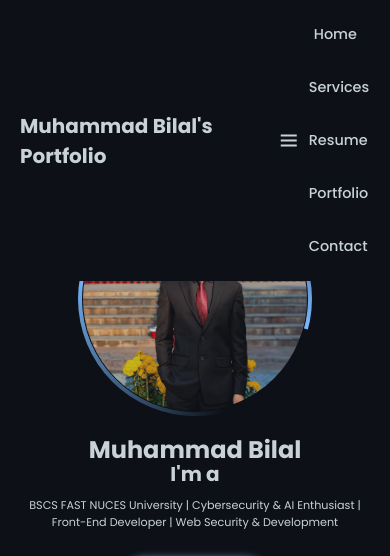
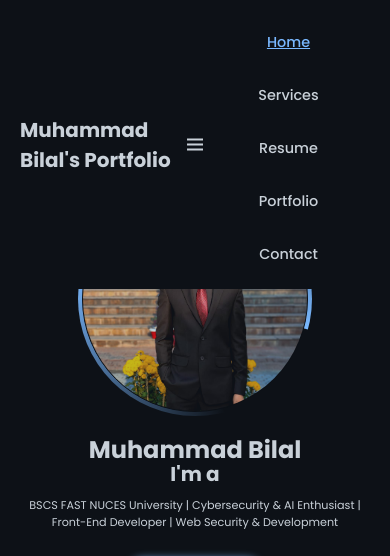
Before and after one commit to bilal-773/Muhammad-Bilal-s-Portfolio, a plain HTML site: page index.html in a window 390 px wide. Both pictures are taken after a click on the icon 358 px from the left and 23 px from the top of the page. Shown: the top 556 px of the page. Drawn offline with nearby package versions, Linux system fonts and the light colour scheme.

Commit message:
Update style.css

```diff
--- a/style.css
+++ b/style.css
@@ -21,10 +21,13 @@
 html {
     font-size: 62.5%;
     scroll-behavior: smooth;
+    height: 100%;
 }
 
 body {
     color: var(--white-color);
+    background-color: var(--bg-color);
+    overflow-x: hidden;
 }
 
 header {
@@ -38,8 +41,8 @@ header {
     justify-content: space-between;
     align-items: center;
     z-index: 100;
-    visibility: hidden;
-    opacity: 0;
+    visibility: visible;
+    opacity: 1;
 }
 
 header.active {
@@ -67,7 +70,18 @@ nav a {
     margin-left: 3.5rem;
 }
 
-nav a:focus, nav a:hover {
+nav a:focus {
+    outline: none;
+}
+nav a:active {
+    outline: none;
+    background-color: transparent;
+}
+nav a {
+    background-color: transparent;
+    box-shadow: none;
+}
+nav a:hover {
     color: var(--main-color);
     text-decoration: underline;
 }
@@ -120,7 +134,8 @@ nav a:focus, nav a:hover {
 section {
     position: absolute;
     width: 100%;
-    height: 100%;
+    min-height: 100vh;
+    background-color: var(--bg-color);
     padding: 10rem 9% 2rem;
     visibility: hidden;
     opacity: 0;
@@ -128,8 +143,8 @@ section {
 }
 
 section.active {
-    animation: show-content 1.5s linear forwards;
-    animation-delay: 1.6s;
+    animation: show-content 0.5s linear forwards;
+    animation-delay: 0.2s;
 }
 
 @keyframes show-content {
@@ -834,6 +849,7 @@ button:focus, button:hover {
         opacity: 0;
         overflow: hidden;
         transition: max-height 0.4s cubic-bezier(0.4,0,0.2,1), opacity 0.3s;
+        width: 100%;
     }
 
     nav.active {
@@ -843,9 +859,9 @@ button:focus, button:hover {
     }
 
     #menu-icon {
+        font-size: 3rem;
         display: block;
         cursor: pointer;
-        font-size: 3rem;
     }
 
     /* Smooth Menu Toggle Transition */
@@ -853,11 +869,19 @@ button:focus, button:hover {
         margin: 1rem 0;
         padding: 1rem;
         font-size: 1.8rem;
+        width: 100%;
+        text-align: center;
     }
 
     /* Sidebar in Mobile View (Prevent Text Clipping) */
     .logo {
         font-size: 2.5rem;
+        width: 100%;
+    }
+
+    /* Add padding inside the nav for spacing */
+    header nav {
+        padding-top: 1rem;
     }
 
     /* Align all sections properly in mobile view */
@@ -1284,11 +1308,36 @@ button:focus, button:hover {
         margin-bottom: 1rem;
     }
     .resume-item h3 {
-        margin-top: 1rem;
+        margin-top: 1.2rem;
     }
     /* Adjust the spacing for the degree items */
     .resume-item {
         margin-bottom: 1.5rem;
+    }
+    .resume-item {
+        margin-bottom: 1.5rem;
+    }
+    .resume-item .year {
+        display: block;
+        margin-bottom: 1rem;
+    }
+    .resume-item h3 {
+        margin-top: 1rem;
+    }
+    /* Compact About Page for Mobile */
+    .resume-detail.about .resume-list {
+        grid-template-columns: 1fr;
+        gap: 1rem;
+    }
+    .resume-detail.about .resume-item {
+        padding: 1rem;
+        margin-bottom: 1rem;
+        background: var(--second-bg-color);
+        border-radius: 0.8rem;
+    }
+    .resume-detail.about .resume-item p {
+        font-size: 1.4rem;
+        margin: 0.5rem 0;
     }
 }
 @media screen and (max-width: 600px) {
@@ -1384,6 +1433,37 @@ button:focus, button:hover {
     .home-detail .btn-sci .btn {
         margin-top: 1rem;
     }
+    nav a:focus,
+    .resume-btn:focus,
+    .btn:focus {
+        outline: none;
+        box-shadow: none;
+    }
+}
+nav a:active,
+.resume-btn:active,
+.btn:active {
+    background-color: var(--main-color);
+    color: var(--bg-color);
+}
+nav a:focus-visible {
+    outline: none;
+    background-color: var(--main-color);
+    color: var(--bg-color);
+}
+nav a.active {
+    background-color: var(--main-color);
+    color: var(--bg-color);
+    transition: background-color 0.3s ease, color 0.3s ease;
+}
+nav a {
+    color: var(--white-color);
+    font-weight: 500;
+    transition: color 0.3s ease, background-color 0.3s ease;
+}
+nav a:focus, nav a:hover {
+    color: var(--main-color);
+    text-decoration: underline;
 }
 @media screen and (min-width: 769px) {
     .home {
@@ -1417,3 +1497,24 @@ button:focus, button:hover {
         flex-direction: row;
     }
 }
+nav a {
+    background-color: transparent !important;
+    box-shadow: none !important;
+    outline: none !important;
+    color: var(--white-color);
+    font-weight: 500;
+    transition: color 0.3s, background-color 0.3s;
+}
+nav a:focus,
+nav a:active {
+    background-color: transparent !important;
+    box-shadow: none !important;
+    outline: none !important;
+    color: var(--main-color);
+}
+nav a:hover,
+nav a.active {
+    color: var(--main-color);
+    background-color: transparent !important;
+    text-decoration: underline;
+}
```
